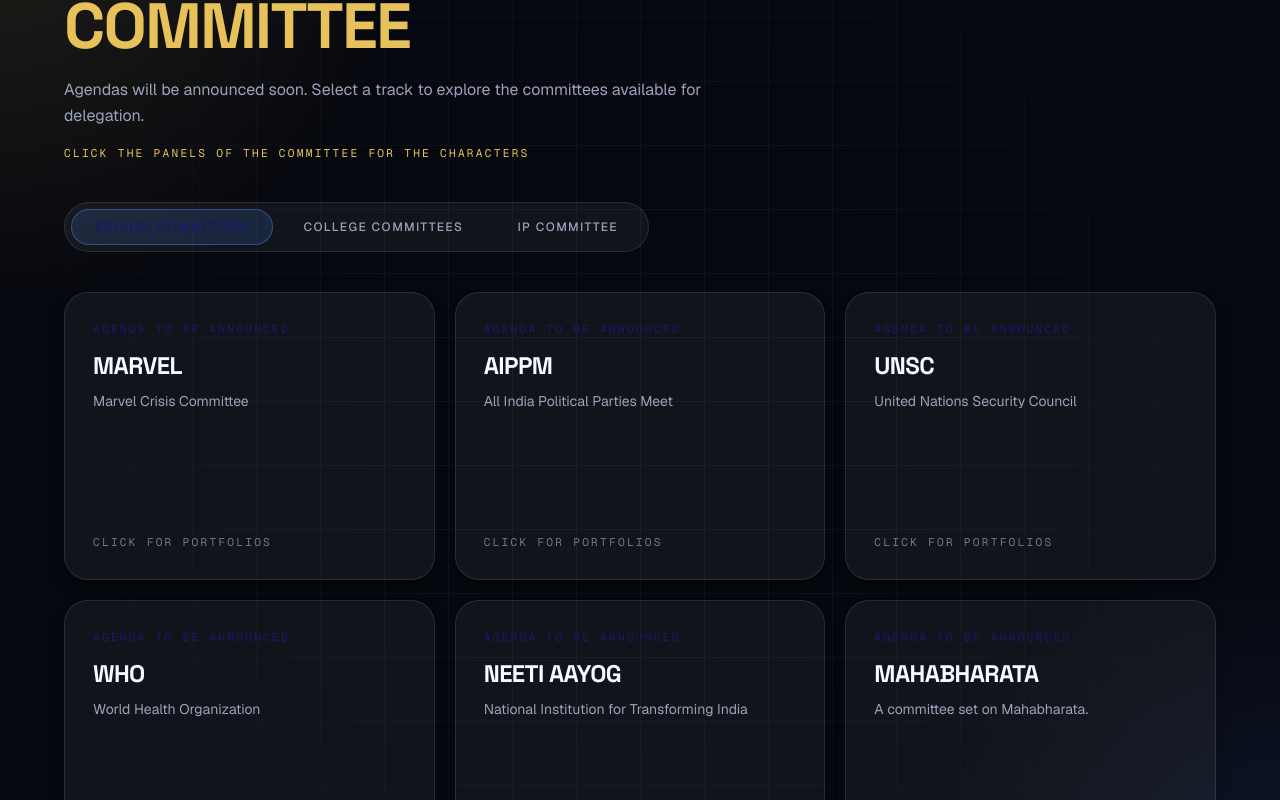
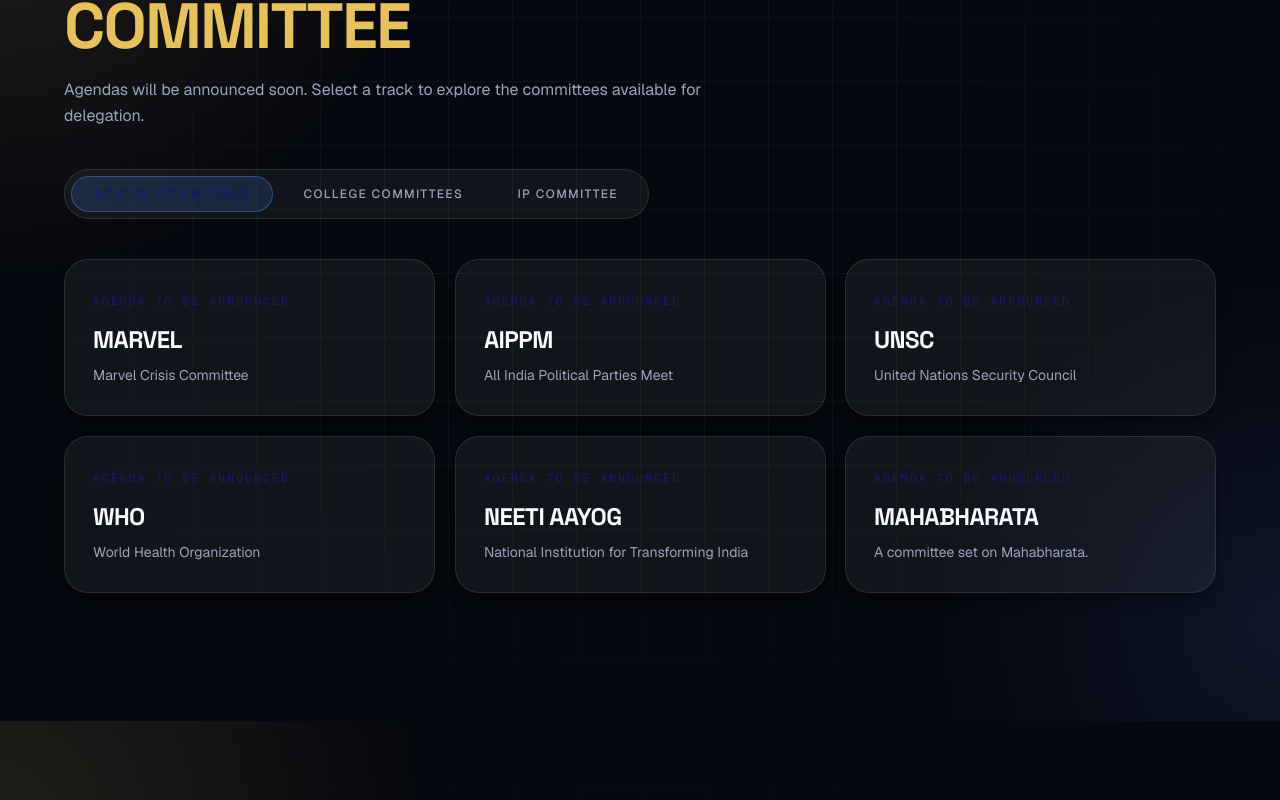
Before and after one commit to sannidhyagorasiya5-bit/AurenzaMUN, a Next.js app: page / in a window 1280 px wide. Shown: the part 1780-2580 px from the top of the page. Built offline with nearby package versions, Linux system fonts and the light colour scheme.

Commit message:
Revert "Flip committee panels to reveal a portfolio matrix sheet"
This reverts commit d3c7def410b648f8234b79b45605a3a30b75d252.

```diff
--- a/components/primitives/FlipCard.tsx
+++ /dev/null
@@ -1,86 +0,0 @@
-"use client";
-
-import type { ReactNode } from "react";
-import { useState } from "react";
-import { motion, useReducedMotion } from "motion/react";
-import type { Accent } from "@/lib/content";
-import { EASE } from "@/lib/motion";
-
-const accentGlow: Record<Accent, string> = {
-  blue: "hover:border-blue/50 hover:shadow-blue/20",
-  gold: "hover:border-brand/50 hover:shadow-brand/20",
-  ice: "hover:border-ice/50 hover:shadow-ice/20",
-};
-
-/**
- * Glass panel that flips on click to reveal a second face.
- *
- * This is TiltCard's sibling, not a wrapper around it: the pointer tilt and
- * the flip both drive `rotateY` on the same element, so a card can do one or
- * the other. Panels that flip give up the tilt and keep the hover glow.
- *
- * Both faces are absolutely positioned, so the container carries the height
- * (`h-full` inside a stretched grid row, plus a min-height that guarantees
- * the back's spreadsheet has room to breathe). Reduced motion swaps the 3D
- * rotation for a plain cross-fade.
- */
-export function FlipCard({
-  front,
-  back,
-  accent = "gold",
-  frontLabel,
-  backLabel,
-  className = "",
-}: {
-  front: ReactNode;
-  back: ReactNode;
-  accent?: Accent;
-  /** Accessible name for the front face's flip-to-back button. */
-  frontLabel: string;
-  /** Accessible name for the back face's flip-to-front button. */
-  backLabel: string;
-  className?: string;
-}) {
-  const reduce = useReducedMotion();
-  const [flipped, setFlipped] = useState(false);
-
-  const face = `glass absolute inset-0 flex flex-col rounded-3xl p-7 text-left shadow-lg shadow-black/30 transition-[border-color,box-shadow] duration-300 ${accentGlow[accent]} [backface-visibility:hidden] [-webkit-backface-visibility:hidden]`;
-
-  return (
-    <div className={`relative h-full min-h-72 [perspective:1200px] ${className}`}>
-      <motion.div
-        className="relative h-full w-full [transform-style:preserve-3d]"
-        animate={reduce ? {} : { rotateY: flipped ? 180 : 0 }}
-        transition={{ duration: 0.7, ease: EASE }}
-      >
-        <motion.button
-          type="button"
-          aria-label={frontLabel}
-          aria-pressed={flipped}
-          onClick={() => setFlipped(true)}
-          inert={flipped}
-          animate={reduce ? { opacity: flipped ? 0 : 1 } : {}}
-          className={face}
-        >
-          {front}
-        </motion.button>
-
-        <motion.button
-          type="button"
-          aria-label={backLabel}
-          aria-pressed={flipped}
-          onClick={() => setFlipped(false)}
-          inert={!flipped}
-          // Motion owns this face's 180deg flip rather than a CSS class: it
-          // writes transforms straight to element.style on hydration and would
-          // clobber a class-based one.
-          initial={reduce ? { opacity: 0 } : { rotateY: 180 }}
-          animate={reduce ? { opacity: flipped ? 1 : 0 } : { rotateY: 180 }}
-          className={face}
-        >
-          {back}
-        </motion.button>
-      </motion.div>
-    </div>
-  );
-}
--- a/components/primitives/PortfolioMatrix.tsx
+++ /dev/null
@@ -1,56 +0,0 @@
-/**
- * Blank spreadsheet frame for a committee's portfolio matrix — the back face
- * of a flipped committee panel.
- *
- * Deliberately empty: the allotments aren't public yet, so this renders the
- * grid chrome only and the cells get filled in later (pass `rows` through
- * from the data once it exists). Tinted off the same translucent-white
- * surface tokens as the glass panel behind it rather than a solid white
- * sheet, which would punch a hole in the dark canvas.
- */
-export function PortfolioMatrix({
-  rows = 6,
-  cols = 3,
-}: {
-  rows?: number;
-  cols?: number;
-}) {
-  const cell = "border-b border-r border-white/10 last:border-r-0";
-
-  return (
-    <div
-      aria-hidden="true"
-      className="flex min-h-0 flex-1 flex-col overflow-hidden rounded-xl border border-white/10 bg-white/[0.03]"
-    >
-      {/* Column headers — the darker banded strip a spreadsheet reads by */}
-      <div
-        className="grid shrink-0 bg-white/[0.08]"
-        style={{ gridTemplateColumns: `1.75rem repeat(${cols}, minmax(0, 1fr))` }}
-      >
-        <div className={`${cell} h-6`} />
-        {Array.from({ length: cols }, (_, c) => (
-          <div key={c} className={`${cell} h-6`} />
-        ))}
-      </div>
-
-      {/* Body — flex-1 rows so the sheet always fills the panel exactly */}
-      <div
-        className="grid min-h-0 flex-1"
-        style={{
-          gridTemplateColumns: `1.75rem repeat(${cols}, minmax(0, 1fr))`,
-          gridTemplateRows: `repeat(${rows}, minmax(0, 1fr))`,
-        }}
-      >
-        {Array.from({ length: rows }, (_, r) => (
-          <div key={r} className="contents">
-            {/* Row-number gutter, tinted like the header strip */}
-            <div className={`${cell} bg-white/[0.06]`} />
-            {Array.from({ length: cols }, (_, c) => (
-              <div key={c} className={`${cell} ${r % 2 === 1 ? "bg-white/[0.02]" : ""}`} />
-            ))}
-          </div>
-        ))}
-      </div>
-    </div>
-  );
-}
--- a/components/sections/Committees.tsx
+++ b/components/sections/Committees.tsx
@@ -4,11 +4,9 @@
 import { AnimatePresence, motion, useReducedMotion } from "motion/react";
 import { committees, type Accent, type Track } from "@/lib/content";
 import { EASE } from "@/lib/motion";
-import { FlipCard } from "@/components/primitives/FlipCard";
 import { GenerativeBackground } from "@/components/primitives/GenerativeBackground";
-import { PortfolioMatrix } from "@/components/primitives/PortfolioMatrix";
-import { Reveal } from "@/components/primitives/Reveal";
 import { SectionIntro } from "@/components/primitives/SectionIntro";
+import { TiltCard } from "@/components/primitives/TiltCard";
 import { TrackTabs, type TabItem } from "@/components/primitives/TrackTabs";
 
 const accentText: Record<Accent, string> = {
@@ -22,8 +20,6 @@
   gold: "bg-brand",
   ice: "bg-ice",
 };
-
-const eyebrow = "font-mono text-[0.7rem] uppercase tracking-[0.2em]";
 
 export function Committees() {
   const reduce = useReducedMotion();
@@ -56,11 +52,7 @@
             heading={committees.heading}
             description={committees.description}
             accent="blue"
-          >
-            <Reveal delay={0.15}>
-              <p className={`mt-4 text-brand ${eyebrow}`}>{committees.note}</p>
-            </Reveal>
-          </SectionIntro>
+          />
         </div>
 
         <div className="mt-10">
@@ -93,39 +85,17 @@
                     animate={{ opacity: 1, y: 0 }}
                     transition={{ duration: 0.5, ease: EASE, delay: i * 0.07 }}
                   >
-                    <FlipCard
-                      accent={track.accent}
-                      frontLabel={`${c.abbr} — show the portfolio matrix`}
-                      backLabel={`${c.abbr} portfolio matrix — back to committee details`}
-                      front={
-                        <>
-                          <span className={`${eyebrow} ${accentText[track.accent]}`}>
+                    <TiltCard accent={track.accent} className="h-full p-7">
+                      <span
+                        className={`font-mono text-[0.7rem] uppercase tracking-[0.2em] ${accentText[track.accent]}`}
+                      >
                         {c.agenda}
                       </span>
                       <h3 className="mt-4 font-display text-2xl font-bold uppercase leading-none tracking-tight">
                         {c.abbr}
                       </h3>
                       <p className="mt-3 text-sm leading-relaxed text-muted">{c.name}</p>
-                          <span className={`mt-auto pt-6 text-muted/70 ${eyebrow}`}>
-                            Click for portfolios
-                          </span>
-                        </>
-                      }
-                      back={
-                        <>
-                          <span className={`${eyebrow} ${accentText[track.accent]}`}>
-                            Portfolio Matrix
-                          </span>
-                          <h3 className="mt-2 mb-4 font-display text-lg font-bold uppercase leading-none tracking-tight">
-                            {c.abbr}
-                          </h3>
-                          <PortfolioMatrix />
-                          <span className={`mt-3 text-muted/70 ${eyebrow}`}>
-                            To be announced
-                          </span>
-                        </>
-                      }
-                    />
+                    </TiltCard>
                   </motion.div>
                 ))}
               </div>
--- a/lib/content.ts
+++ b/lib/content.ts
@@ -66,7 +66,6 @@
   heading: ["CHOOSE YOUR", "COMMITTEE"] as [string, string],
   description:
     "Agendas will be announced soon. Select a track to explore the committees available for delegation.",
-  note: "Click the panels of the committee for the characters",
   tracks: [
     {
       id: "school",
```
Lines whose indentation alone changed are shown as unchanged.
